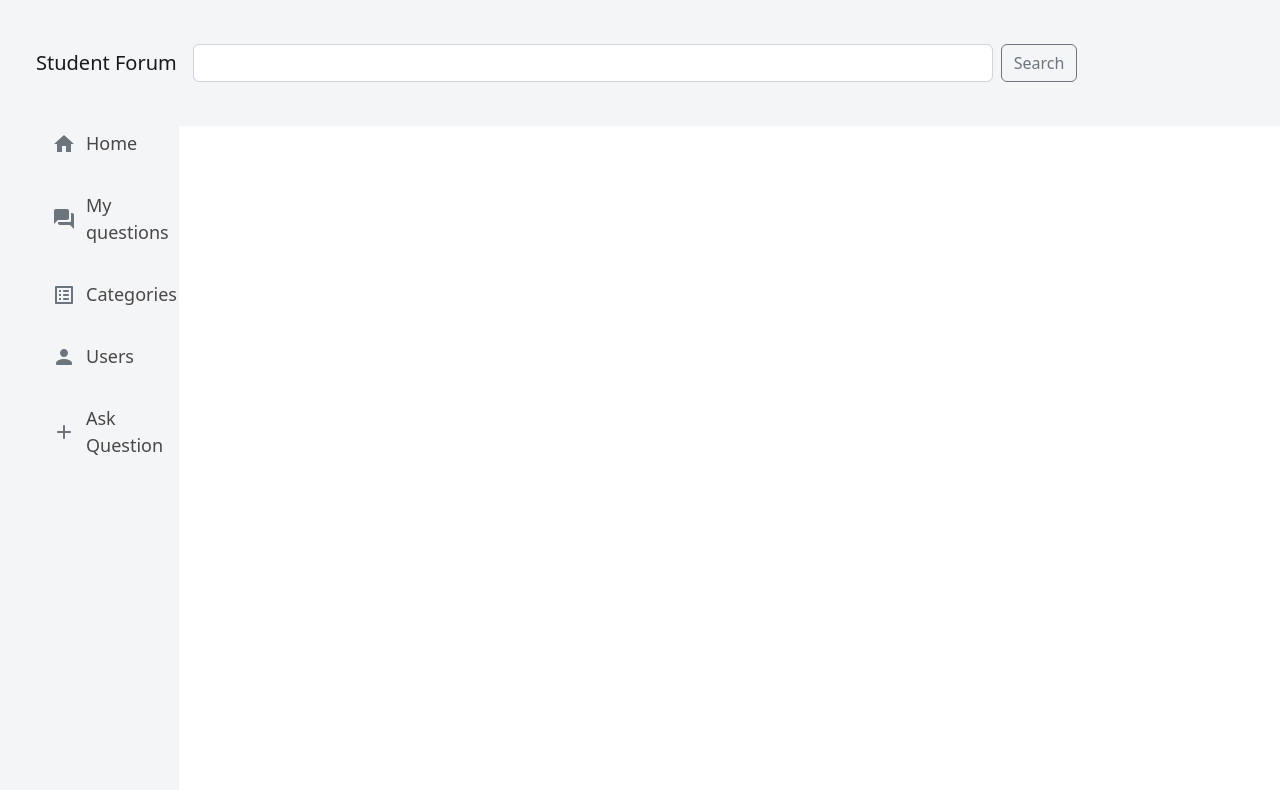
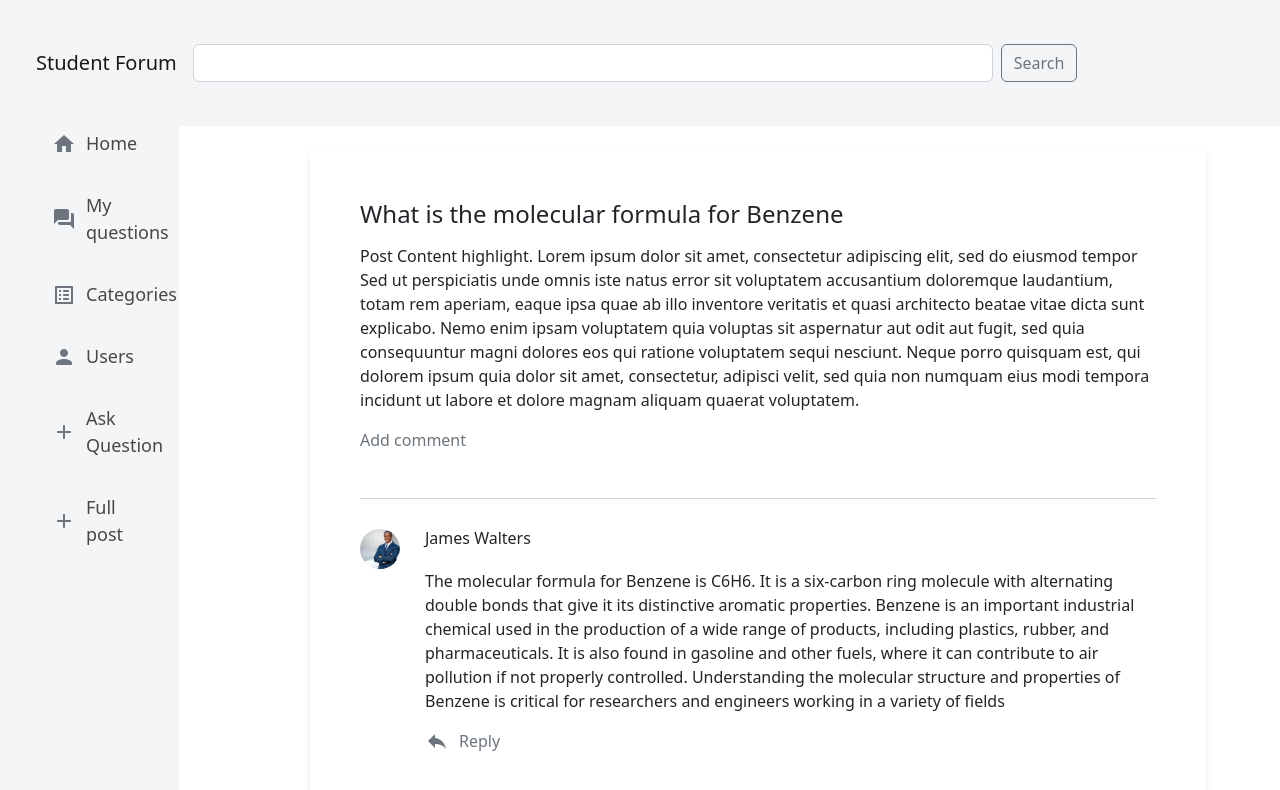
Before and after one commit to etinosaizekor/student-forum-frontend, a React (Create React App) app: page /post in a window 1280 px wide. Shown: the top 790 px of the page. Built offline with nearby package versions, Linux system fonts and the light colour scheme.

Commit message:
Add comment section

```diff
--- a/src/App.js
+++ b/src/App.js
@@ -10,6 +10,7 @@ import NewPost from './pages/posts/NewPost';
 import Category from './pages/category';
 import Login from './pages/login';
 import Registration from './signup';
+import Question from './pages/posts/PostView';
 import { useSelector } from 'react-redux';
 
 const Wrapper = styled.div`
@@ -35,6 +36,7 @@ function App() {
               <Route path = '/questions' element = {<Post/>}/>
               <Route path='/newPost' element = {<NewPost/>}/>
               <Route path='/categories' element = {<Category/>}/>
+              <Route path='/post' element = {<Question/>}/>
             </Routes>
 
         </Wrapper>
--- /dev/null
+++ b/src/components/LineDivider.js
@@ -0,0 +1,10 @@
+import styled from "styled-components";
+
+const Divider = styled.div`
+    width: 100%;
+    height: 1px;
+    background-color: lightgray;
+    margin: 30px 0;
+`
+
+export default Divider;
--- a/src/data/sidebarData.js
+++ b/src/data/sidebarData.js
@@ -37,5 +37,10 @@ export const SidebarData = [
         'linkText': 'Ask Question',
         'path': "/newPost",
         'icon': <ColoredIcon><AddRoundedIcon/></ColoredIcon>
+    },
+    {
+        'linkText': 'Full post',
+        'path': "post",
+        'icon': <ColoredIcon><AddRoundedIcon/></ColoredIcon>
     }
 ]
--- /dev/null
+++ b/src/pages/posts/Comment.js
@@ -0,0 +1,34 @@
+import UserPreview from "./UserPreview";
+import Profile from "../../components/Profile";
+import styled from "styled-components";
+import { useState } from "react";
+import ReplyIcon from '@mui/icons-material/Reply';
+import Button from 'react-bootstrap/Button';
+import CommentDialog from "./CommentTextbox";
+
+const CommentContent = styled.div`
+    margin-left: 65px;
+    margin-bottom: 30px;
+`
+
+
+
+function Comment() {
+    return (
+        <>
+            <UserPreview>
+                <Profile src={require('../../assets/prof.jpg')}/>
+                <h6>James Walters</h6>
+            </UserPreview>
+            <CommentContent>
+                <p>The molecular formula for Benzene is C6H6. It is a six-carbon ring molecule with alternating double bonds that give it its distinctive aromatic properties. Benzene is an important industrial chemical used in the production of a wide range of products, including plastics, rubber, and pharmaceuticals. It is also found in gasoline and other fuels, where it can contribute to air pollution if not properly controlled. Understanding the molecular structure and properties of Benzene is critical for researchers and engineers working in a variety of fields</p>
+                <CommentDialog
+                    Icon={ReplyIcon}
+                    commentText="Reply"
+                />
+            </CommentContent>
+        </>
+     );
+}
+
+export default Comment;
--- /dev/null
+++ b/src/pages/posts/CommentTextbox.js
@@ -0,0 +1,58 @@
+import { useState } from "react";
+import styled from "styled-components";
+import Button from "react-bootstrap/esm/Button";
+
+const CommentButton = styled.div`
+    border: none;
+    display: flex;
+    color: #6c757d;
+    gap: 10px;
+`
+
+const ReplyTextArea = styled.textarea`
+    border: 1px solid #ced4da;
+    outline: none;
+    transition: box-shadow 0.2s ease-in-out;
+    &:focus {
+        box-shadow: 0px 0px 5px 2px rgba(206, 212, 218, 0.5);
+    }
+`;
+
+const ButtonContainer = styled.div`
+    display: flex;
+    gap: 5px;
+`
+
+
+
+function CommentDialog({handleSubmit, Icon, commentText}) {
+    const [showCommentForm, setShowCommentForm] = useState(false);
+
+    const handleCommentClick = () => {
+        setShowCommentForm(true);
+    }
+
+    const handleCancelComment = () => {
+        setShowCommentForm(false);
+      };
+
+    return (
+        <>
+        <CommentButton onClick={handleCommentClick}>
+            {Icon?  <Icon/> : null}
+            <p>{commentText}</p >
+            </CommentButton>
+            {showCommentForm && (
+                <div>
+                    <ReplyTextArea name="reply" id="reply" cols="100" rows="5"></ReplyTextArea>
+                    <ButtonContainer>
+                        <Button variant="secondary" onClick={handleCancelComment}>Cancel</Button>
+                        <Button variant="secondary">Submit</Button>
+                    </ButtonContainer>
+                </div>
+            )}
+        </>
+     );
+}
+
+export default CommentDialog;
--- a/src/pages/posts/PostPreview.js
+++ b/src/pages/posts/PostPreview.js
@@ -2,6 +2,8 @@ import styled from "styled-components";
 
 import Container from '../../components/Container';
 import Profile from "../../components/Profile";
+import Divider from "../../components/LineDivider";
+import UserPreview from "./UserPreview";
 import ChatBubbleOutlineIcon from '@mui/icons-material/ChatBubbleOutline';
 
 const PostContainer = styled(Container)`
@@ -17,22 +19,10 @@ const Comment = styled.div`
     gap: 10px;
 `
 
-const Divider = styled.div`
-    width: 100%;
-    height: 1px;
-    background-color: lightgray;
-    margin: 30px 0;
-`
-
 const PostDetails = styled.div`
     display: flex;
     justify-content: space-between;
     width: 100%;
-`
-
-const User = styled.div`
-    display: flex;
-    gap: 10px;
 `
 
 function Post() {
@@ -47,12 +37,12 @@ function Post() {
                     </p>
                     <Divider/>
                     <PostDetails>
-                        <User>
+                        <UserPreview>
                             <Profile
                                 src={require('../../assets/prof.jpg')}
                             />
                             <p>Posted by <a href="#">James Slevester</a></p>
-                        </User>
+                        </UserPreview>
                         <p className="color-gray">5h ago</p>
                         <Comment>
                             <ChatBubbleOutlineIcon/>
--- /dev/null
+++ b/src/pages/posts/PostView.js
@@ -0,0 +1,38 @@
+import styled from "styled-components";
+import Container from "../../components/Container";
+import Divider from "../../components/LineDivider";
+import Comment from "./Comment";
+import Button from "react-bootstrap/esm/Button";
+import CommentDialog from "./CommentTextbox";
+
+const PostViewContainer = styled(Container)`
+    padding: 50px;
+    height: 100%;
+    width: 70vw;
+
+    &:hover{
+        box-shadow: 0 4px 8px rgba(0,0,0,0.09);
+    }
+
+`
+
+function Question() {
+    return (
+        <PostViewContainer>
+            <div>
+                <h4>What is the molecular formula for Benzene</h4>
+                <p>
+                Post Content highlight.
+                    Lorem ipsum dolor sit amet, consectetur adipiscing elit, sed do eiusmod tempor Sed ut perspiciatis unde omnis iste natus error sit voluptatem accusantium doloremque laudantium, totam rem aperiam, eaque ipsa quae ab illo inventore veritatis et quasi architecto beatae vitae dicta sunt explicabo. Nemo enim ipsam voluptatem quia voluptas sit aspernatur aut odit aut fugit, sed quia consequuntur magni dolores eos qui ratione voluptatem sequi nesciunt. Neque porro quisquam est, qui dolorem ipsum quia dolor sit amet, consectetur, adipisci velit, sed quia non numquam eius modi tempora incidunt ut labore et dolore magnam aliquam quaerat voluptatem.
+                </p>
+                <CommentDialog
+                    commentText = "Add comment"
+                />
+                <Divider/>
+                <Comment/>
+            </div>
+        </PostViewContainer>
+    );
+}
+
+export default Question;
--- /dev/null
+++ b/src/pages/posts/UserPreview.js
@@ -0,0 +1,8 @@
+import styled from "styled-components";
+
+const UserPreview = styled.div`
+    display: flex;
+    gap: 25px;
+`
+
+export default UserPreview;
```
